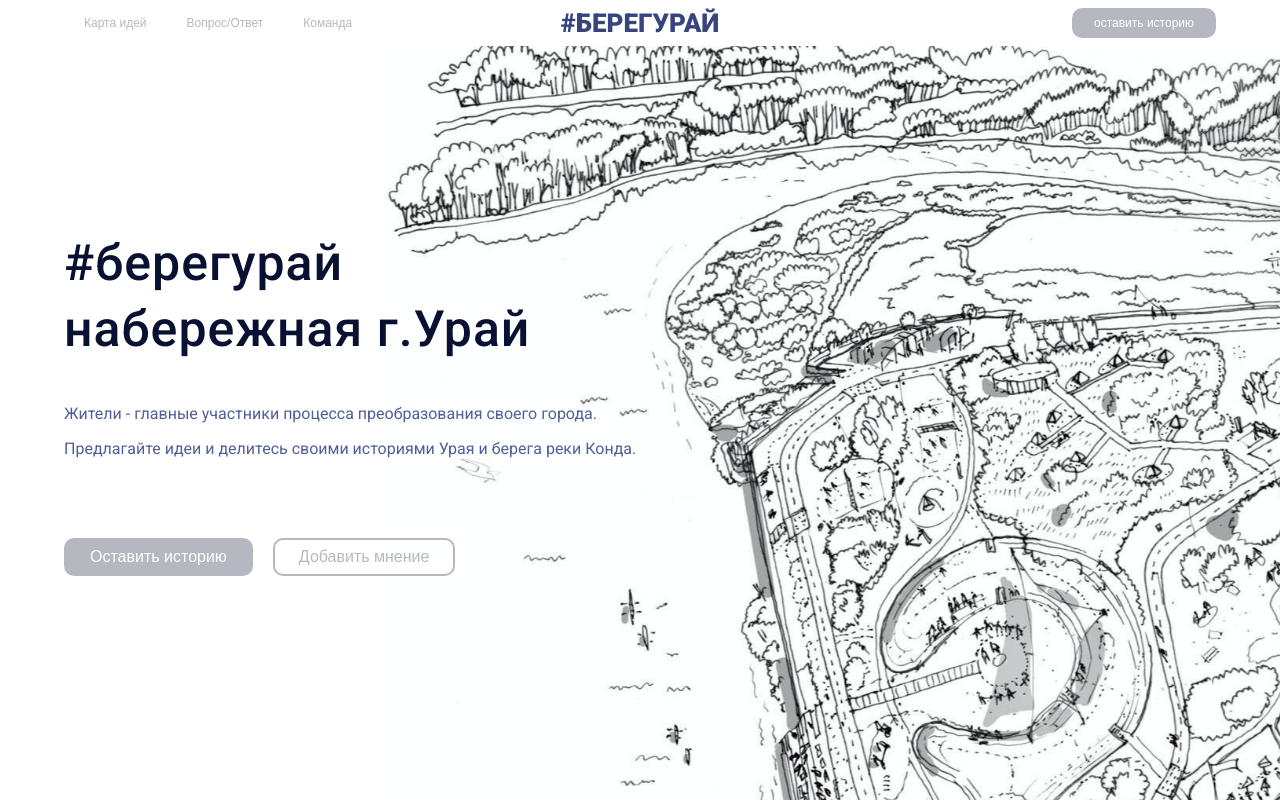
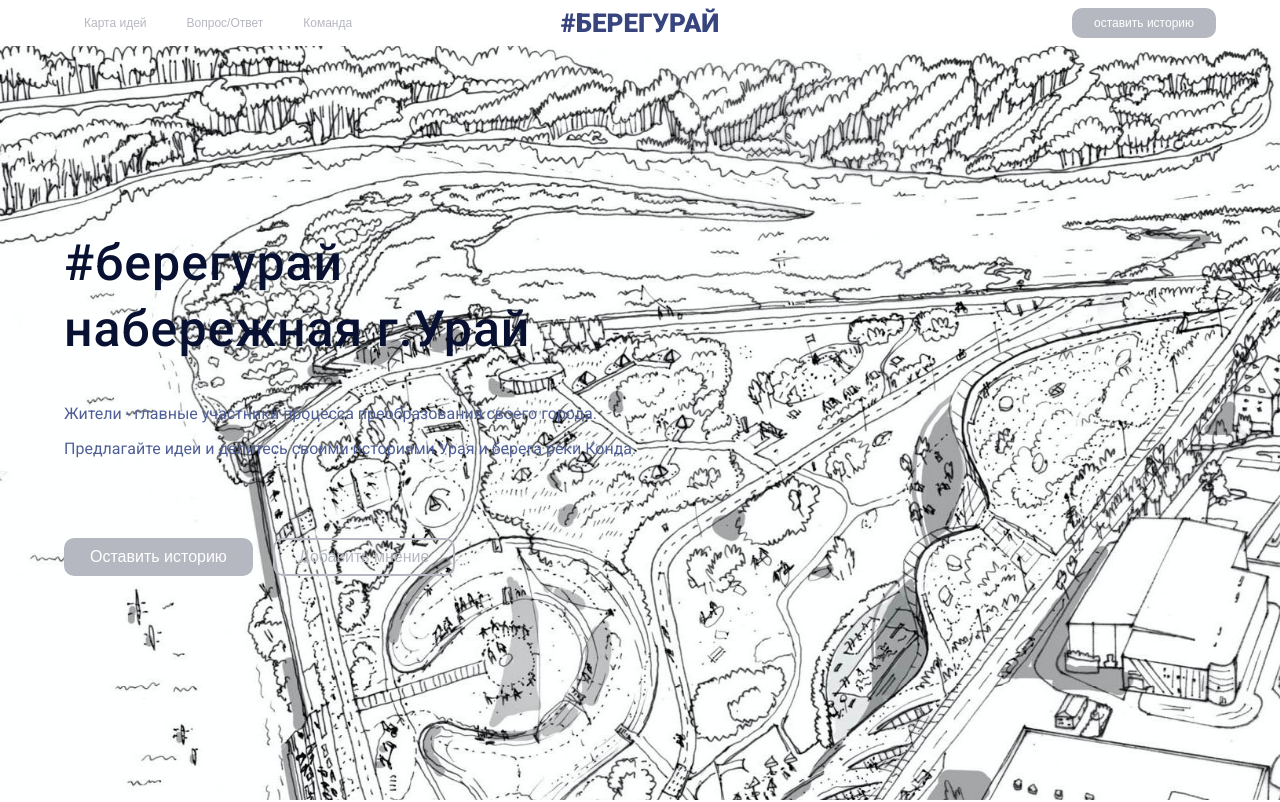
Before and after one commit to designunit/bereguray, a Next.js app: page / in a window 1280 px wide. Shown: the top 802 px of the page. Built offline with nearby package versions, Linux system fonts and the light colour scheme.

Commit message:
hero update

```diff
--- a/src/components/IndexPage/index.tsx
+++ b/src/components/IndexPage/index.tsx
@@ -45,8 +45,8 @@ const IndexPage = () => (
                         width: '100%',
                         height: '100%',
                         backgroundImage: 'url("/static/uray2.jpg")',
-                        backgroundSize: 'cover',
-                        backgroundPosition: '85% top',
+                        backgroundSize: 'auto 100%',
+                        backgroundPosition: '100% top',
                         backgroundRepeat: 'no-repeat',
                     }}>
                         <Bubble
```
Also changed, not shown: public/static/uray2.jpg.
